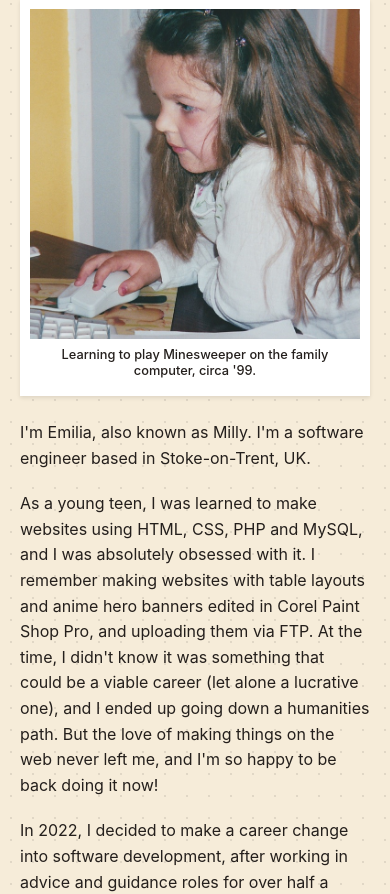
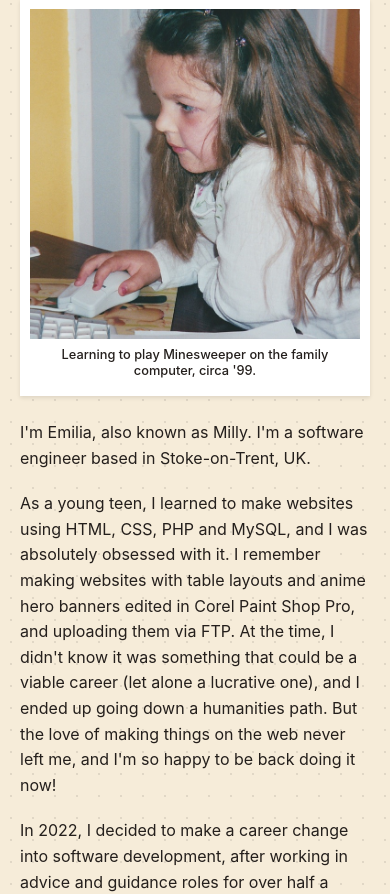
Before and after one commit to emiliawil/emiliawil.dev, an Astro site: page /about in a window 390 px wide. Shown: the part 183-1077 px from the top of the page. Built offline with nearby package versions, Linux system fonts and the light colour scheme; Astro itself is replaced by a stand-in of ours.

Commit message:
Fix mobile layout bug and small about typo

```diff
--- a/src/layouts/Layout.astro
+++ b/src/layouts/Layout.astro
@@ -14,7 +14,7 @@ const { title } = Astro.props;
 <html lang="en">
 	<head>
 		<meta charset="UTF-8" />
-		<meta name="viewport" content="width=device-width" />
+		<meta name="viewport" content="width=device-width, initial-scale=1" />
 		<link rel="icon" type="image/svg+xml" href="/favicon.svg" />
 		<link rel="icon" href="/favicon.ico" />
 		<meta name="generator" content={Astro.generator} />
--- a/src/pages/about.astro
+++ b/src/pages/about.astro
@@ -17,7 +17,7 @@ import Layout from "../layouts/Layout.astro";
             I'm Emilia, also known as Milly. I'm a software engineer based in Stoke-on-Trent, UK.
         </p>
         <p>
-            As a young teen, I was learned to make websites using HTML, CSS, PHP and MySQL, and I was absolutely obsessed with it. I remember making websites with table layouts and anime hero banners edited in Corel Paint Shop Pro, and uploading them via FTP. At the time, I didn't know it was something that could be a viable career (let alone a lucrative one), and I ended up going down a humanities path. But the love of making things on the web never left me, and I'm so happy to be back doing it now!
+            As a young teen, I learned to make websites using HTML, CSS, PHP and MySQL, and I was absolutely obsessed with it. I remember making websites with table layouts and anime hero banners edited in Corel Paint Shop Pro, and uploading them via FTP. At the time, I didn't know it was something that could be a viable career (let alone a lucrative one), and I ended up going down a humanities path. But the love of making things on the web never left me, and I'm so happy to be back doing it now!
         </p>
         <p>
             In 2022, I decided to make a career change into software development, after working in advice and guidance roles for over half a decade. I signed up for <a href="https://www.schoolofcode.co.uk" target="_blank">School of Code</a>, a 16-week coding bootcamp, and it was one of the best decisions of my life. I graduated the bootcamp, became a software coach on it for a little while, and I'm now a mid-level full stack developer with three years of experience.
```
